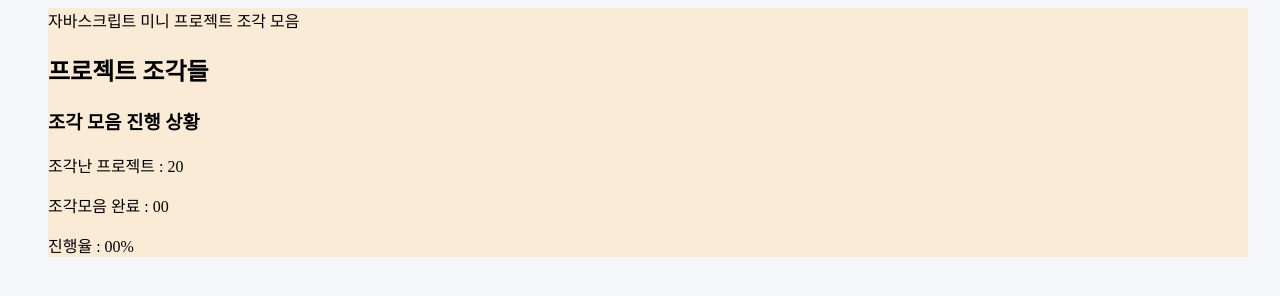
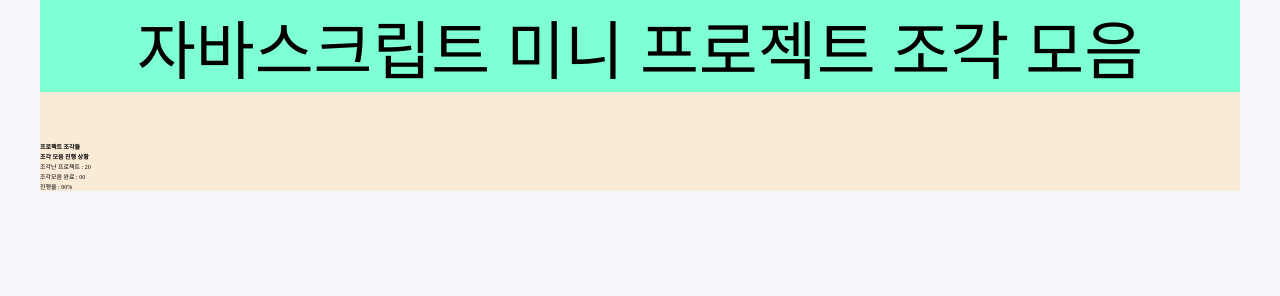
Before and after one commit to mixnuts211/JS-mini-project, a plain HTML site: page index.html in a window 1280 px wide. Drawn offline with Linux system fonts and the light colour scheme.

Commit message:
Design : 타이틀 스타일

```diff
--- a/src/css/style.css
+++ b/src/css/style.css
@@ -1,4 +1,7 @@
 /* reset */
+body{
+    margin: 0;
+}
 h1{
     font-size: inherit;
     font-weight: inherit;
@@ -17,9 +20,19 @@ body{
     width: 100vw;
     height: 100vh;
     overflow: hidden;
+    font-size: 6.25%;
 }
 article{
     width: 1200px;
     background-color: antiquewhite;
     margin: 0 auto;
 }
+
+
+/* content */
+.main-title{
+    font-size: 4rem;
+    margin-bottom: 50px;
+    text-align: center;
+    background-color: aquamarine;
+}
```
